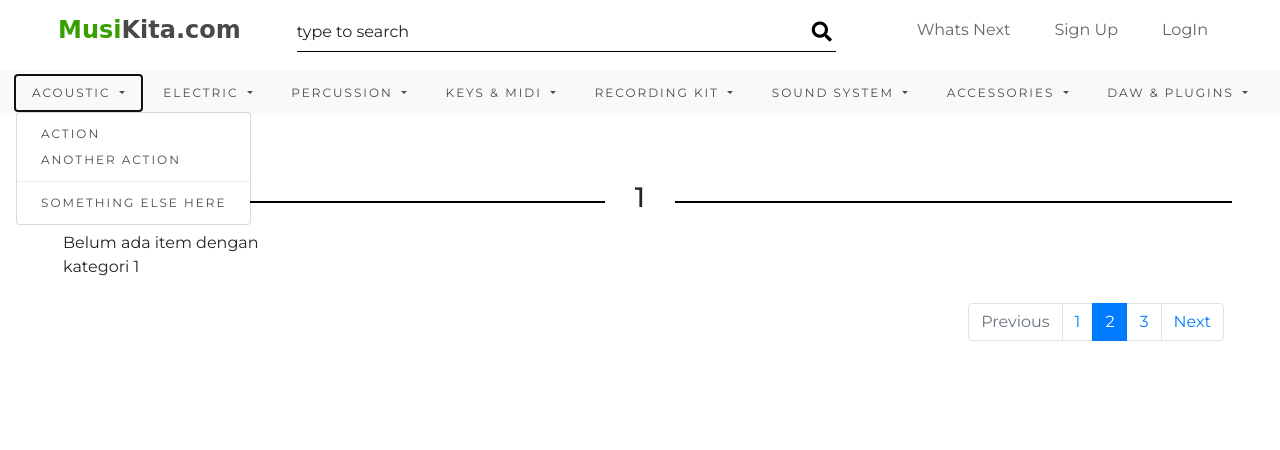
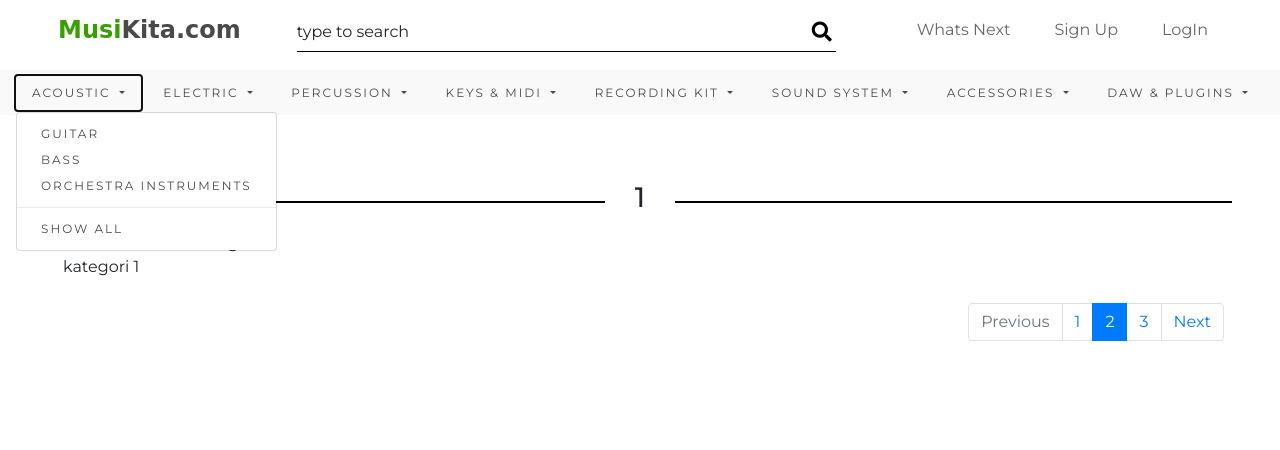
Before and after one commit to Diazware12/Skripsi-Musikita, a Django app: page /product/category/1/ in a window 1280 px wide, after a click on "ACOUSTIC". Shown: the top 450 px of the page. Run offline with Django 3.2, Linux system fonts and the light colour scheme; data that the repository does not hold is empty; some libraries are stand-ins or nearby versions.

Commit message:
merubah isi dropdown navbar

```diff
--- a/dokumentasi.txt
+++ b/dokumentasi.txt
@@ -14,3 +14,7 @@ contoh raw_sql
 
             for obj in cursor.fetchall():
                 post.append({"username": obj[1], "address": obj[2]})
+
+
+dokumentasi template language
+https://docs.djangoproject.com/en/3.2/ref/templates/language/
--- a/product/urls.py
+++ b/product/urls.py
@@ -6,6 +6,7 @@ from . import views
 urlpatterns = [
    path('addProduct/',views.addProduct,name="addProduct"),
    path('category/<categoryName>/',views.viewProductByCategory,name="category"),
+   path('category/<categoryName>/<subCategoryName>/',views.viewProductBySubCategory,name="subcategory"),
    path('<brand>/<productName>/',views.showProduct,name="showProduct"),
    path('<brand>/<productName>/review',include('review.urls')),
 
--- a/product/views.py
+++ b/product/views.py
@@ -254,3 +254,12 @@ def viewProductByCategory(request, categoryName):
         'categoryName': categoryName,
     }
     return render(request,'productListByCategory.html', context)
+
+def viewProductBySubCategory(request, categoryName, subCategoryName):
+    productList = Product.objects.order_by('-dtm_crt').select_related('subCategoryId','brandId').filter(subCategoryId__subCategoryName=subCategoryName,categoryId__categoryName=categoryName)[:12]
+    context={
+        'productList': productList,
+        'categoryName': categoryName,
+        'subCategoryName': subCategoryName,
+    }
+    return render(request,'productListByCategory.html', context)
--- a/query.sql
+++ b/query.sql
@@ -31,7 +31,7 @@ VALUES
 (4, "Keyboard"),
 (4, "MIDI Keyboard"),
 (4, "Synthesizer"),
-(5, "microphone"),
+(5, "Microphone"),
 (5, "Audio Interface"),
 (5, "Monitor Speaker"),
 (5, "Headphone"),
--- a/templates/productListByCategory.html
+++ b/templates/productListByCategory.html
@@ -6,17 +6,30 @@
     <meta charset="UTF-8">
     <meta http-equiv="X-UA-Compatible" content="IE=edge">
     <meta name="viewport" content="width=device-width, initial-scale=1">
-    <title>{{categoryName}}</title>
+    {% if subCategoryName == NULL %}
+      <title>{{categoryName}}</title>
+    {% else %}
+      <title>{{categoryName}} : {{subCategoryName}}</title>
+    {% endif %}
     {% include "snippets/headImport.html" %}
 </head>
 <body>
     {% include "snippets/navbar.html" %}
       <div class="da-section pt-3" id="services">
         <div class="da-services pl-5 pr-5">
-          <div class="separator pb-2"><div class="h3 text-center" data-aos="fade-up" data-aos-duration="500" >{{categoryName}}</div></div>
+          {% if subCategoryName == NULL %}
+            <div class="separator pb-2"><div class="h3 text-center" data-aos="fade-up" data-aos-duration="500" >{{categoryName}}</div></div>
+          {% else %}
+            <div class="separator pb-2"><div class="h3 text-center" data-aos="fade-up" data-aos-duration="500" >{{categoryName}} : {{subCategoryName}}</div></div>
+          {% endif %}
+
           {% if productList|length == 0 %}
             <div class="col-lg-3 col-md-6">
-              <p>Belum ada item dengan kategori {{categoryName}}</p>
+              {% if subCategoryName == NULL %}
+                <p>Belum ada item dengan kategori {{categoryName}}</p>
+              {% else %}
+                <p>Belum ada item dengan sub kategori {{subCategoryName}}</p>
+              {% endif %}
             </div>
           {% else %}
             <div class="d-flex flex-row-reverse">
--- a/templates/snippets/navbar.html
+++ b/templates/snippets/navbar.html
@@ -61,10 +61,11 @@
               Acoustic
             </a>
             <div class="dropdown-menu" aria-labelledby="navbarDropdown">
-              <a class="dropdown-item" href="#">Action</a>
-              <a class="dropdown-item" href="#">Another action</a>
+              <a class="dropdown-item" href="{% url 'subcategory' categoryName='Acoustic' subCategoryName='Guitar' %}">Guitar</a>
+              <a class="dropdown-item" href="{% url 'subcategory' categoryName='Acoustic' subCategoryName='Bass' %}">Bass</a>
+              <a class="dropdown-item" href="{% url 'subcategory' categoryName='Acoustic' subCategoryName='Orchestra instruments' %}">Orchestra instruments</a>
               <div class="dropdown-divider"></div>
-              <a class="dropdown-item" href="#">Something else here</a>
+              <a class="dropdown-item" href="{% url 'category' categoryName='Acoustic' %}">Show all</a>
             </div>
           </li>
           <li class="nav-item dropdown">
@@ -72,10 +73,11 @@
               Electric
             </a>
             <div class="dropdown-menu" aria-labelledby="navbarDropdown">
-              <a class="dropdown-item" href="#">Action</a>
-              <a class="dropdown-item" href="#">Another action</a>
+              <a class="dropdown-item" href="{% url 'subcategory' categoryName='Electric' subCategoryName='Guitar' %}">Guitar</a>
+              <a class="dropdown-item" href="{% url 'subcategory' categoryName='Electric' subCategoryName='Bass' %}">Bass</a>
+              <a class="dropdown-item" href="{% url 'subcategory' categoryName='Electric' subCategoryName='Orchestra instruments' %}">Orchestra instruments</a>
               <div class="dropdown-divider"></div>
-              <a class="dropdown-item" href="#">Something else here</a>
+              <a class="dropdown-item" href="{% url 'category' categoryName='Electric' %}">Show all</a>
             </div>
           </li>
           <li class="nav-item dropdown">
@@ -83,10 +85,14 @@
               Percussion
             </a>
             <div class="dropdown-menu" aria-labelledby="navbarDropdown">
-              <a class="dropdown-item" href="#">Action</a>
-              <a class="dropdown-item" href="#">Another action</a>
+              <a class="dropdown-item" href="{% url 'subcategory' categoryName='Percussion' subCategoryName='Electric drums' %}">Electric drums</a>
+              <a class="dropdown-item" href="{% url 'subcategory' categoryName='Percussion' subCategoryName='Tom' %}">Tom</a>
+              <a class="dropdown-item" href="{% url 'subcategory' categoryName='Percussion' subCategoryName='Cymbal' %}">Cymbal</a>
+              <a class="dropdown-item" href="{% url 'subcategory' categoryName='Percussion' subCategoryName='Hat' %}">Hat</a>
+              <a class="dropdown-item" href="{% url 'subcategory' categoryName='Percussion' subCategoryName='Snare' %}">Snare</a>
+              <a class="dropdown-item" href="{% url 'subcategory' categoryName='Percussion' subCategoryName='Bass Drum' %}">Bass Drum</a>
               <div class="dropdown-divider"></div>
-              <a class="dropdown-item" href="#">Something else here</a>
+              <a class="dropdown-item" href="{% url 'category' categoryName='Percussion' %}">Show all</a>
             </div>
           </li>
           <li class="nav-item dropdown">
@@ -94,10 +100,12 @@
               Keys & Midi
             </a>
             <div class="dropdown-menu" aria-labelledby="navbarDropdown">
-              <a class="dropdown-item" href="#">Action</a>
-              <a class="dropdown-item" href="#">Another action</a>
+              <a class="dropdown-item" href="{% url 'subcategory' categoryName='Keys & Midi' subCategoryName='Piano' %}">Piano</a>
+              <a class="dropdown-item" href="{% url 'subcategory' categoryName='Keys & Midi' subCategoryName='Keyboard' %}">Keyboard</a>
+              <a class="dropdown-item" href="{% url 'subcategory' categoryName='Keys & Midi' subCategoryName='MIDI keyboard' %}">MIDI keyboard</a>
+              <a class="dropdown-item" href="{% url 'subcategory' categoryName='Keys & Midi' subCategoryName='Synthesizer' %}">Synthesizer</a>
               <div class="dropdown-divider"></div>
-              <a class="dropdown-item" href="#">Something else here</a>
+              <a class="dropdown-item" href="{% url 'category' categoryName='Keys & Midi' %}">Show all</a>
             </div>
           </li>
           <li class="nav-item dropdown">
@@ -105,10 +113,12 @@
               Recording Kit
             </a>
             <div class="dropdown-menu" aria-labelledby="navbarDropdown">
-              <a class="dropdown-item" href="#">Action</a>
-              <a class="dropdown-item" href="#">Another action</a>
+              <a class="dropdown-item" href="{% url 'subcategory' categoryName='Recording Kit' subCategoryName='Microphone' %}">Microphone</a>
+              <a class="dropdown-item" href="{% url 'subcategory' categoryName='Recording Kit' subCategoryName='Audio Interface' %}">Audio Interface</a>
+              <a class="dropdown-item" href="{% url 'subcategory' categoryName='Recording Kit' subCategoryName='Monitor Speaker' %}">Monitor Speaker</a>
+              <a class="dropdown-item" href="{% url 'subcategory' categoryName='Recording Kit' subCategoryName='Headphone' %}">Headphone</a>
               <div class="dropdown-divider"></div>
-              <a class="dropdown-item" href="#">Something else here</a>
+              <a class="dropdown-item" href="{% url 'category' categoryName='Recording Kit' %}">Show all</a>
             </div>
           </li>
           <li class="nav-item dropdown">
@@ -116,10 +126,12 @@
               Sound System
             </a>
             <div class="dropdown-menu" aria-labelledby="navbarDropdown">
-              <a class="dropdown-item" href="#">Action</a>
-              <a class="dropdown-item" href="#">Another action</a>
+              <a class="dropdown-item" href="{% url 'subcategory' categoryName='Sound System' subCategoryName='Speaker' %}">Speaker</a>
+              <a class="dropdown-item" href="{% url 'subcategory' categoryName='Sound System' subCategoryName='Mixer' %}">Mixer</a>
+              <a class="dropdown-item" href="{% url 'subcategory' categoryName='Sound System' subCategoryName='Amplifier' %}">Amplifier</a>
+              <a class="dropdown-item" href="{% url 'subcategory' categoryName='Sound System' subCategoryName='Processor' %}">Processor</a>
               <div class="dropdown-divider"></div>
-              <a class="dropdown-item" href="#">Something else here</a>
+              <a class="dropdown-item" href="{% url 'category' categoryName='Sound System' %}">Show all</a>
             </div>
           </li>
           <li class="nav-item dropdown">
@@ -127,10 +139,13 @@
               Accessories
             </a>
             <div class="dropdown-menu" aria-labelledby="navbarDropdown">
-              <a class="dropdown-item" href="#">Action</a>
-              <a class="dropdown-item" href="#">Another action</a>
+              <a class="dropdown-item" href="{% url 'subcategory' categoryName='Accessories' subCategoryName='String' %}">String</a>
+              <a class="dropdown-item" href="{% url 'subcategory' categoryName='Accessories' subCategoryName='Tuner' %}">Tuner</a>
+              <a class="dropdown-item" href="{% url 'subcategory' categoryName='Accessories' subCategoryName='Pick' %}">Pick</a>
+              <a class="dropdown-item" href="{% url 'subcategory' categoryName='Accessories' subCategoryName='Capo' %}">Capo</a>
+              <a class="dropdown-item" href="{% url 'subcategory' categoryName='Accessories' subCategoryName='Other' %}">Other</a>
               <div class="dropdown-divider"></div>
-              <a class="dropdown-item" href="#">Something else here</a>
+              <a class="dropdown-item" href="{% url 'category' categoryName='Accessories' %}">Show all</a>
             </div>
           </li>
           <li class="nav-item dropdown">
@@ -138,10 +153,10 @@
               DAW & Plugins
             </a>
             <div class="dropdown-menu" aria-labelledby="navbarDropdown">
-              <a class="dropdown-item" href="#">Action</a>
-              <a class="dropdown-item" href="#">Another action</a>
+              <a class="dropdown-item" href="{% url 'subcategory' categoryName='DAW & Plugins' subCategoryName='Daw Software' %}">Daw Software</a>
+              <a class="dropdown-item" href="{% url 'subcategory' categoryName='DAW & Plugins' subCategoryName='Plugins' %}">Plugins</a>
               <div class="dropdown-divider"></div>
-              <a class="dropdown-item" href="#">Something else here</a>
+              <a class="dropdown-item" href="{% url 'category' categoryName='DAW & Plugins' %}">Show all</a>
             </div>
           </li>
 
--- a/yang belum.txt
+++ b/yang belum.txt
@@ -10,7 +10,7 @@ DIAZ
 - forgot password
 
 CALVIN
-- dropdown list blum diganti isinya
+- dropdown list blum diganti isinya - (done)
 - carousel blm ada gambar musiknya
     -> buat page add carousel
 - editor's choice masih dummy
```
